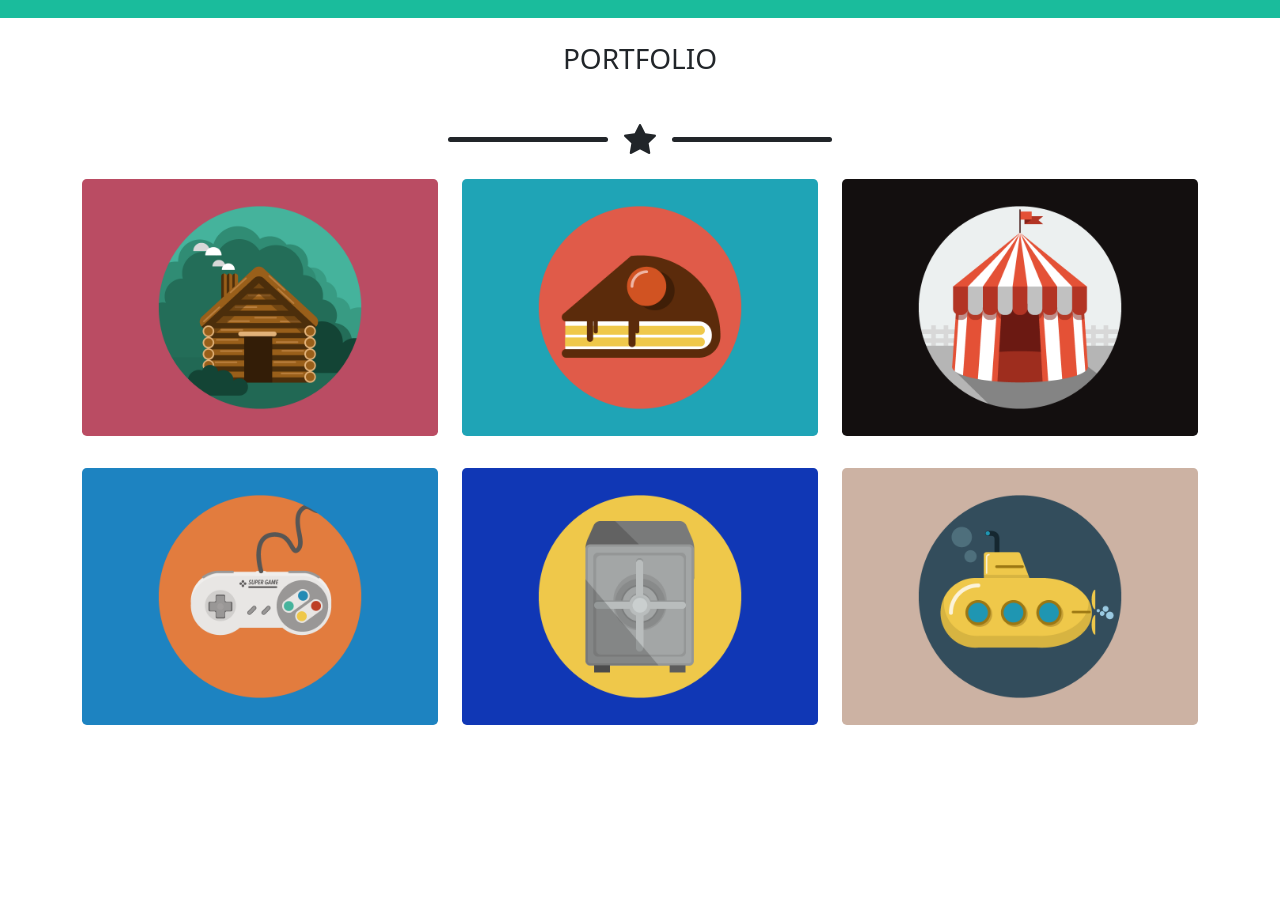
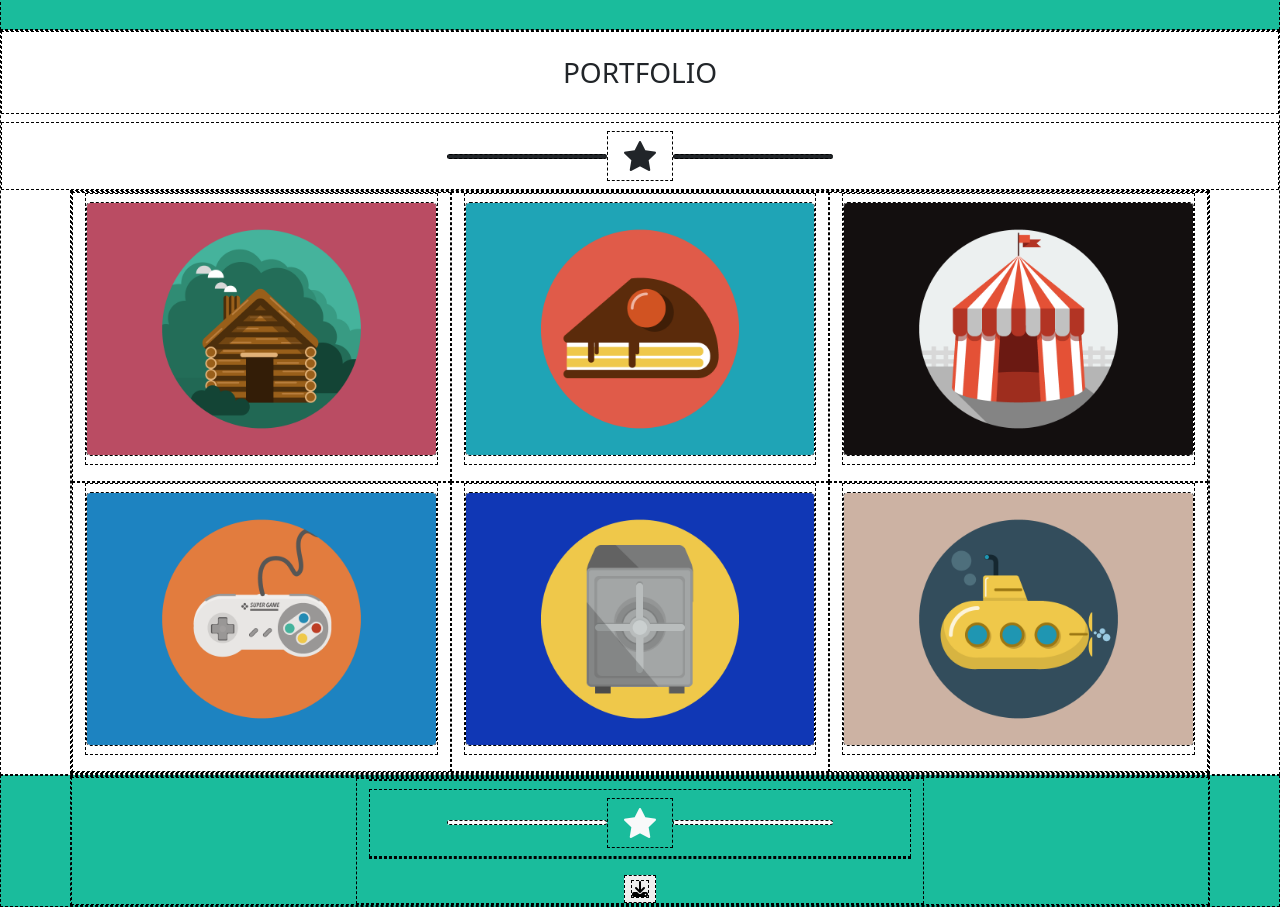
Before and after one commit to AndreaGarofalo/html-css-bootstrap-freelancer, a plain HTML site: page index.html in a window 1280 px wide. Shown: the part 503-1410 px from the top of the page. Before the commit the page ends 1252 px from the top, so only its background shows below. Drawn offline with nearby package versions, Linux system fonts and the light colour scheme.

Commit message:
added about section

```diff
--- a/index.html
+++ b/index.html
@@ -4,6 +4,7 @@
     <meta charset="UTF-8">
     <meta http-equiv="X-UA-Compatible" content="IE=edge">
     <meta name="viewport" content="width=device-width, initial-scale=1.0">
+    <link rel='stylesheet' href='https://cdnjs.cloudflare.com/ajax/libs/font-awesome/6.2.1/css/all.min.css' integrity='sha512-MV7K8+y+gLIBoVD59lQIYicR65iaqukzvf/nwasF0nqhPay5w/9lJmVM2hMDcnK1OnMGCdVK+iQrJ7lzPJQd1w==' crossorigin='anonymous'/>
     <link rel="stylesheet" href="https://cdn.jsdelivr.net/npm/bootstrap-icons@1.10.2/font/bootstrap-icons.css">
     <link href="https://cdn.jsdelivr.net/npm/bootstrap@5.0.2/dist/css/bootstrap.min.css" rel="stylesheet" integrity="sha384-EVSTQN3/azprG1Anm3QDgpJLIm9Nao0Yz1ztcQTwFspd3yD65VohhpuuCOmLASjC" crossorigin="anonymous">
     <link rel="stylesheet" href="style/style.css">
@@ -84,6 +85,26 @@
                 </div>
             </div>
         </section>
+        <section class="about text-center text-light">
+            <div class="container">
+                <div class="row">
+                    <div class="offset-3 col-6">
+                        <h3></h3>
+                        <div class="star py-2 d-flex justify-content-center align-items-center">
+                            <div class="line rounded-pill bg-light"></div>
+                            <i class="bi bi-star-fill fs-2 px-3"></i>
+                            <div class="line rounded-pill bg-light"></div>
+                        </div>
+                        <p></p>
+                        <button>
+                            <i class="fa-solid fa-download"></i>
+                        </button>
+                    </div>
+                </div>
+            </div>
+
+        </section>
+
     </main>
     <footer>
 
--- a/style/style.css
+++ b/style/style.css
@@ -12,10 +12,10 @@ header {
 }
 
 main * {
-    /* border: 1px dashed black; */
+    border: 1px dashed black;
 }
 
-.jumbotron {
+main section:nth-child(odd) {
     background-color: #1abc9c;
 }
 
```
